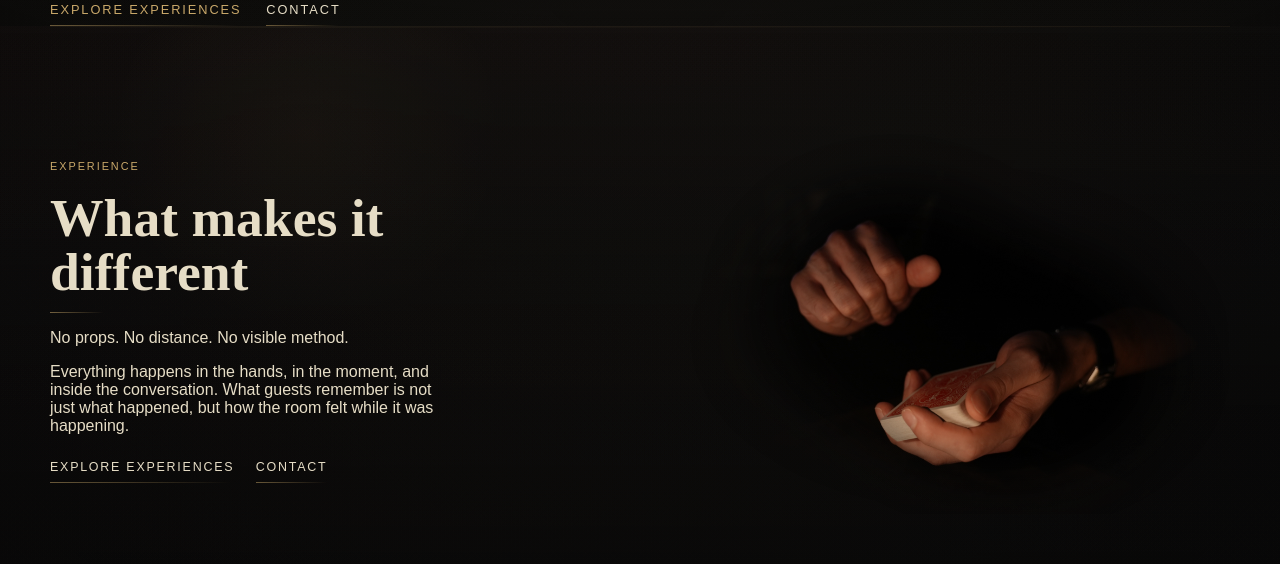
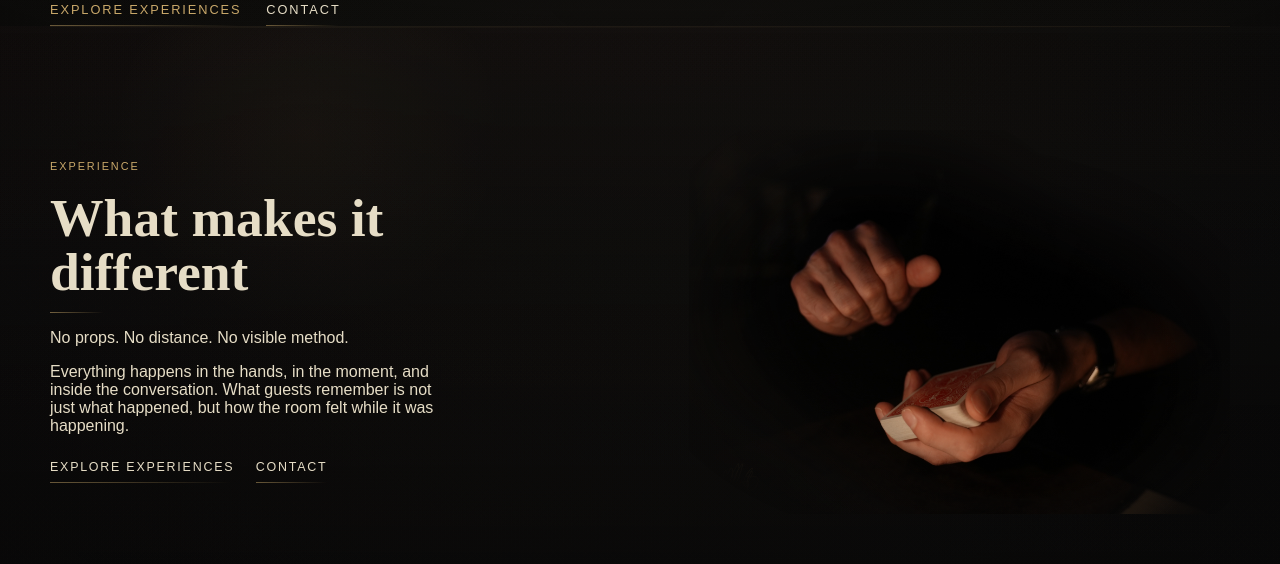
Before and after one commit to chaseellsworthiv-artifice/Artifice-Website, a Next.js app: page / in a window 1280 px wide. Shown: the part 2180-2744 px from the top of the page. Built offline with nearby package versions, Linux system fonts and the light colour scheme; a web font is replaced by a local one.

Commit message:
Broaden hands image dissolve

```diff
--- a/components/hero-experience.module.css
+++ b/components/hero-experience.module.css
@@ -1001,13 +1001,13 @@
   background: transparent !important;
   box-shadow: none !important;
   -webkit-mask-image:
-    radial-gradient(ellipse 42% 44% at 59% 62%, #000 0%, #000 38%, rgba(0, 0, 0, 0.84) 52%, rgba(0, 0, 0, 0.42) 68%, rgba(0, 0, 0, 0.1) 84%, transparent 98%),
-    radial-gradient(ellipse 36% 43% at 38% 44%, #000 0%, #000 34%, rgba(0, 0, 0, 0.74) 50%, rgba(0, 0, 0, 0.36) 69%, rgba(0, 0, 0, 0.08) 87%, transparent 100%),
-    radial-gradient(ellipse 50% 45% at 50% 54%, rgba(0, 0, 0, 0.9) 0%, rgba(0, 0, 0, 0.66) 32%, rgba(0, 0, 0, 0.3) 57%, rgba(0, 0, 0, 0.07) 82%, transparent 100%);
+    radial-gradient(ellipse 48% 52% at 62% 65%, #000 0%, #000 35%, rgba(0, 0, 0, 0.82) 50%, rgba(0, 0, 0, 0.4) 69%, rgba(0, 0, 0, 0.09) 88%, transparent 100%),
+    radial-gradient(ellipse 43% 50% at 34% 41%, #000 0%, #000 31%, rgba(0, 0, 0, 0.72) 48%, rgba(0, 0, 0, 0.34) 70%, rgba(0, 0, 0, 0.07) 90%, transparent 100%),
+    radial-gradient(ellipse 58% 52% at 49% 56%, rgba(0, 0, 0, 0.92) 0%, rgba(0, 0, 0, 0.68) 30%, rgba(0, 0, 0, 0.31) 58%, rgba(0, 0, 0, 0.08) 86%, transparent 100%);
   mask-image:
-    radial-gradient(ellipse 42% 44% at 59% 62%, #000 0%, #000 38%, rgba(0, 0, 0, 0.84) 52%, rgba(0, 0, 0, 0.42) 68%, rgba(0, 0, 0, 0.1) 84%, transparent 98%),
-    radial-gradient(ellipse 36% 43% at 38% 44%, #000 0%, #000 34%, rgba(0, 0, 0, 0.74) 50%, rgba(0, 0, 0, 0.36) 69%, rgba(0, 0, 0, 0.08) 87%, transparent 100%),
-    radial-gradient(ellipse 50% 45% at 50% 54%, rgba(0, 0, 0, 0.9) 0%, rgba(0, 0, 0, 0.66) 32%, rgba(0, 0, 0, 0.3) 57%, rgba(0, 0, 0, 0.07) 82%, transparent 100%);
+    radial-gradient(ellipse 48% 52% at 62% 65%, #000 0%, #000 35%, rgba(0, 0, 0, 0.82) 50%, rgba(0, 0, 0, 0.4) 69%, rgba(0, 0, 0, 0.09) 88%, transparent 100%),
+    radial-gradient(ellipse 43% 50% at 34% 41%, #000 0%, #000 31%, rgba(0, 0, 0, 0.72) 48%, rgba(0, 0, 0, 0.34) 70%, rgba(0, 0, 0, 0.07) 90%, transparent 100%),
+    radial-gradient(ellipse 58% 52% at 49% 56%, rgba(0, 0, 0, 0.92) 0%, rgba(0, 0, 0, 0.68) 30%, rgba(0, 0, 0, 0.31) 58%, rgba(0, 0, 0, 0.08) 86%, transparent 100%);
   -webkit-mask-repeat: no-repeat;
   mask-repeat: no-repeat;
   -webkit-mask-size: 100% 100%;
```
